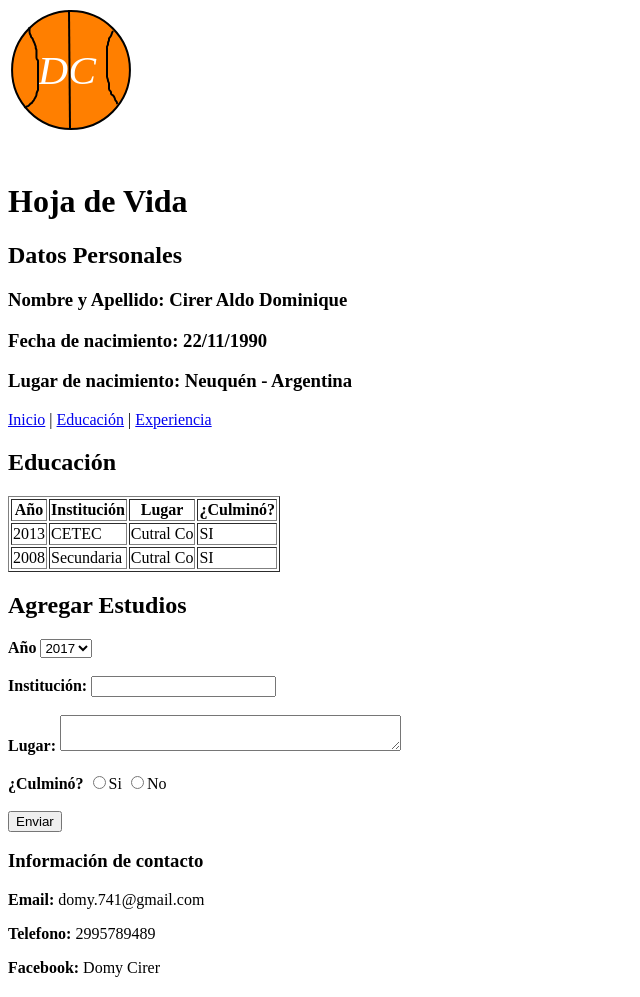
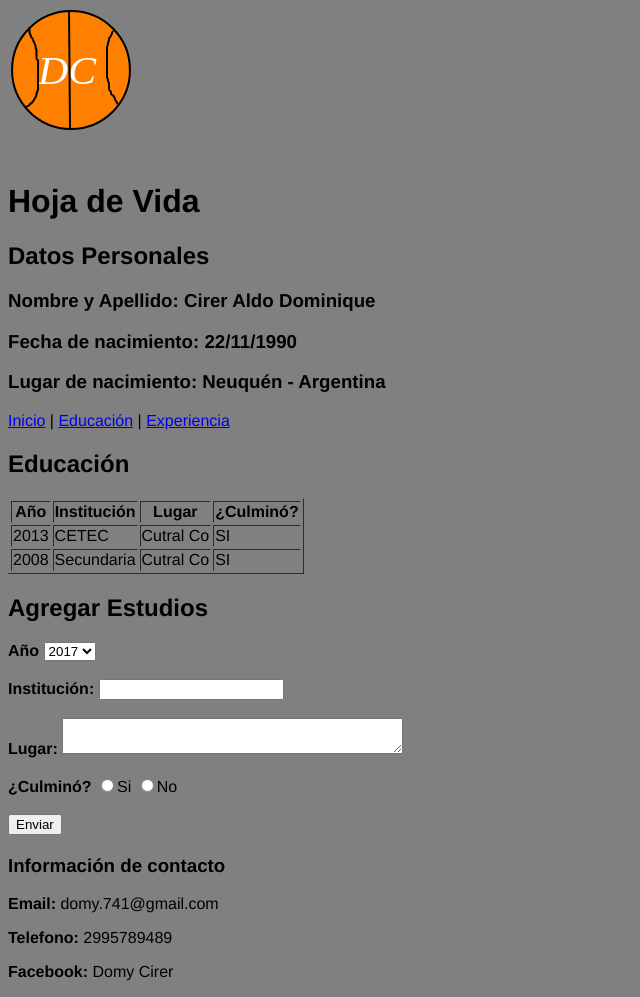
Before and after one commit to dcirer/nuevos-trabajos, a plain HTML site: page educacion.html in a window 1280 px wide. Shown: the whole page, without its empty margins (0-640 px from the left). Drawn offline with Linux system fonts and the light colour scheme.

Commit message:
dcirer
proando hojas de estilos selecetores ID y Class

```diff
--- /dev/null
+++ b/css/estilos.css
@@ -0,0 +1,29 @@
+body{
+  background-color: grey;
+}
+footer{
+  margin-top: 20px;
+}
+img{
+  border-radius: 10px;
+}
+
+#contenedor{
+  font-family: helvetica;
+  font-size: 16px;
+}
+#encabezado{
+  display: block;
+  margin: 0 auto;
+}
+
+#estudios{
+
+}
+#informacion{
+
+}
+
+#educacion{
+
+}
--- a/educacion.html
+++ b/educacion.html
@@ -3,9 +3,10 @@
 <head>
 	<meta charset="UTF-8">
 	<title>Educación</title>
+	<link rel="stylesheet" href="css/estilos.css">
 </head>
-<body>
-	<header>
+<body id="contenedor">
+	<header id="encabezado">
 
 		<svg width="150" height="150" xmlns="http://www.w3.org/2000/svg" xmlns:svg="http://www.w3.org/2000/svg">
 	 <!-- Created with SVG-edit - http://svg-edit.googlecode.com/ -->
@@ -30,7 +31,7 @@
 
 	</header>
 
-	<section>
+	<section id="educacion">
 		<h2>Educación</h2>
 		<table border="1">
 			<thead>
@@ -58,7 +59,7 @@
 		</table>
 	</section>
 
-	<section>
+	<section id="estudios">
 		<h2>Agregar Estudios</h2>
 		<form>
 			<label><strong>Año</strong></label>
@@ -82,7 +83,7 @@
 		</form>
 	</section>
 
-	<footer>
+	<footer id="informacion">
 	<h3>Información de contacto</h3>
 	<p><strong>Email:</strong> domy.741@gmail.com</p>
 	<p><strong>Telefono:</strong> 2995789489</p>
```
Also changed, not shown: index.html (+1 -0 lines).
